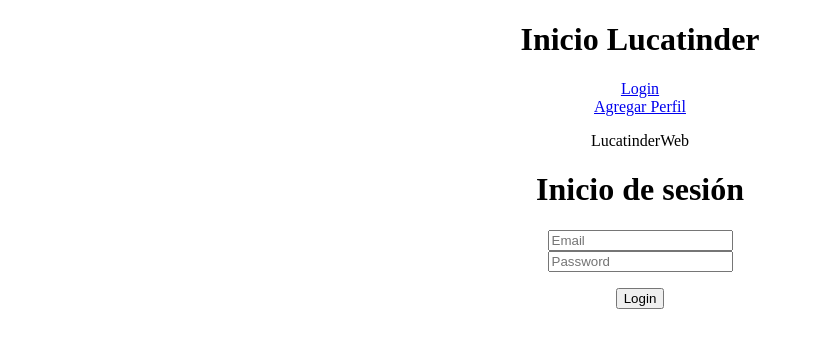
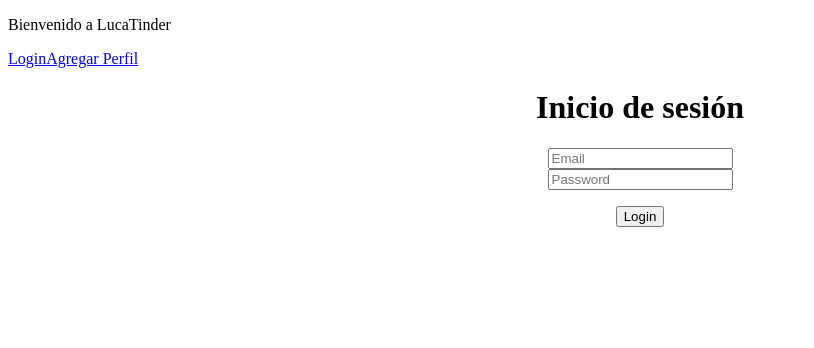
Before and after one commit to biorubenfs/LucaTinderAngular, an Angular app: page /login in a window 1280 px wide. Shown: the top 348 px of the page, without its empty margins (0-814 px from the left). Built offline with nearby package versions, Linux system fonts and the light colour scheme.

Commit message:
Eliminado Componente Inicio
Eliminado componente inicio. Creado header html con las opciones.

```diff
--- a/src/app/app-routing.module.ts
+++ b/src/app/app-routing.module.ts
@@ -4,7 +4,6 @@ import { Routes, RouterModule } from '@angular/router';
 import{PerfilAddComponent} from './componentes/perfil-add/perfil-add.component';
 import { PerfilListaComponent } from './componentes/perfil-lista/perfil-lista.component';
 import{LoginComponent} from './componentes/login/login.component';
-import{InicioPerfilComponent} from './componentes/inicio-perfil/inicio-perfil.component';
 
 
 const routes: Routes = [
@@ -19,10 +18,6 @@ const routes: Routes = [
   { path: 'login',
     component: LoginComponent,
     pathMatch: 'full'
-  },
-  {
-    path:'inicio',
-    component:InicioPerfilComponent
   }
 ];
 
--- a/src/app/app.component.html
+++ b/src/app/app.component.html
@@ -1,14 +1,15 @@
-<div style="text-align:center">
-  <h1>
-    Inicio Lucatinder
-  </h1>
-  <nav>
-    <a style="text-align:center" routerLink="login">Login</a> <br>
-    <a style="text-align:center" routerLink="add">Agregar Perfil</a>
-  </nav>
-    <p class="footer">LucatinderWeb</p>
-</div>
-  <!-- Necesario para que se realicen los enlaces-->
+<header>
+  <div style="text-align:left">
+    <nav>
+      <p> Bienvenido a LucaTinder</p>
+      <a style="text-align:center" routerLink="login">Login</a>
+      <a style="text-align:center" routerLink="add">Agregar Perfil</a>
+    </nav>
+  </div>
+</header>
+
+<body>
   <main>
     <router-outlet></router-outlet>
   </main>
+</body>
--- a/src/app/app.module.ts
+++ b/src/app/app.module.ts
@@ -11,7 +11,7 @@ import { HttpClientModule } from "@angular/common/http";
 import { FormsModule } from '@angular/forms';
 import { LoginComponent } from './componentes/login/login.component';
 import{LoginService} from './servicio/login.service';
-import { InicioPerfilComponent } from './componentes/inicio-perfil/inicio-perfil.component';
+import { PerfilContactoComponent } from './componentes/perfil-contacto/perfil-contacto.component';
 
 @NgModule({
   declarations: [
@@ -19,7 +19,7 @@ import { InicioPerfilComponent } from './componentes/inicio-perfil/inicio-perfil
     PerfilAddComponent,
     PerfilListaComponent,
     LoginComponent,
-    InicioPerfilComponent
+    PerfilContactoComponent
   ],
   imports: [
     BrowserModule,
--- a/src/app/componentes/inicio-perfil/inicio-perfil.component.ts
+++ /dev/null
@@ -1,24 +0,0 @@
-import { Component, OnInit } from '@angular/core';
-
-import{Perfil} from '../../modelo/perfil';
-import{PerfilServicioService} from '../../servicio/perfil-servicio.service';
-import{LoginService} from '../../servicio/login.service';
-import{Router} from '@angular/router';
-
-@Component({
-  selector: 'app-inicio-perfil',
-  templateUrl: './inicio-perfil.component.html',
-  styleUrls: ['./inicio-perfil.component.css']
-})
-export class InicioPerfilComponent implements OnInit {
-
-  perfil:Perfil=new Perfil();
-
-  constructor(private loginService: LoginService,
-    private router: Router,
-    private perfilServicio:PerfilServicioService) { }
-
-  ngOnInit(): void {
-  }
-
-}
--- a/src/app/componentes/login/login.component.ts
+++ b/src/app/componentes/login/login.component.ts
@@ -71,7 +71,7 @@ export class LoginComponent implements OnInit {
   }
 
   goToListado(id:Number):void{
-    this.router.navigate(['/inicio']);
+    this.router.navigate(['/listar']);
   }
 
 }
--- a/src/app/componentes/inicio-perfil/inicio-perfil.component.html
+++ b/src/app/componentes/perfil-contacto/perfil-contacto.component.html
@@ -1,11 +1,13 @@
+<p>perfil-contacto works!</p>
+
 <div class="container-fluid">
     <div class="col-md-offset-1">
       <h1>
-        Registro de Perfiles
+        Registro de Contactos
       </h1>
     </div>
     <!--<a routerLink="/users">List Users</a>-->
-    <a style="margin-left:10px" routerLink="/listar">Listar Perfiles</a>
+    <a style="margin-left:10px" routerLink="/listarContacto">Listar Contactos</a>
     <br/>
     <!--<router-outlet></router-outlet>  -->
 </div>
--- /dev/null
+++ b/src/app/componentes/perfil-contacto/perfil-contacto.component.ts
@@ -0,0 +1,15 @@
+import { Component, OnInit } from '@angular/core';
+
+@Component({
+  selector: 'app-perfil-contacto',
+  templateUrl: './perfil-contacto.component.html',
+  styleUrls: ['./perfil-contacto.component.css']
+})
+export class PerfilContactoComponent implements OnInit {
+
+  constructor() { }
+
+  ngOnInit(): void {
+  }
+
+}
```
Also changed, not shown: src/app/componentes/perfil-contacto/perfil-contacto.component.css (added), 1 other file (tests, documents, lock files or other folders).
